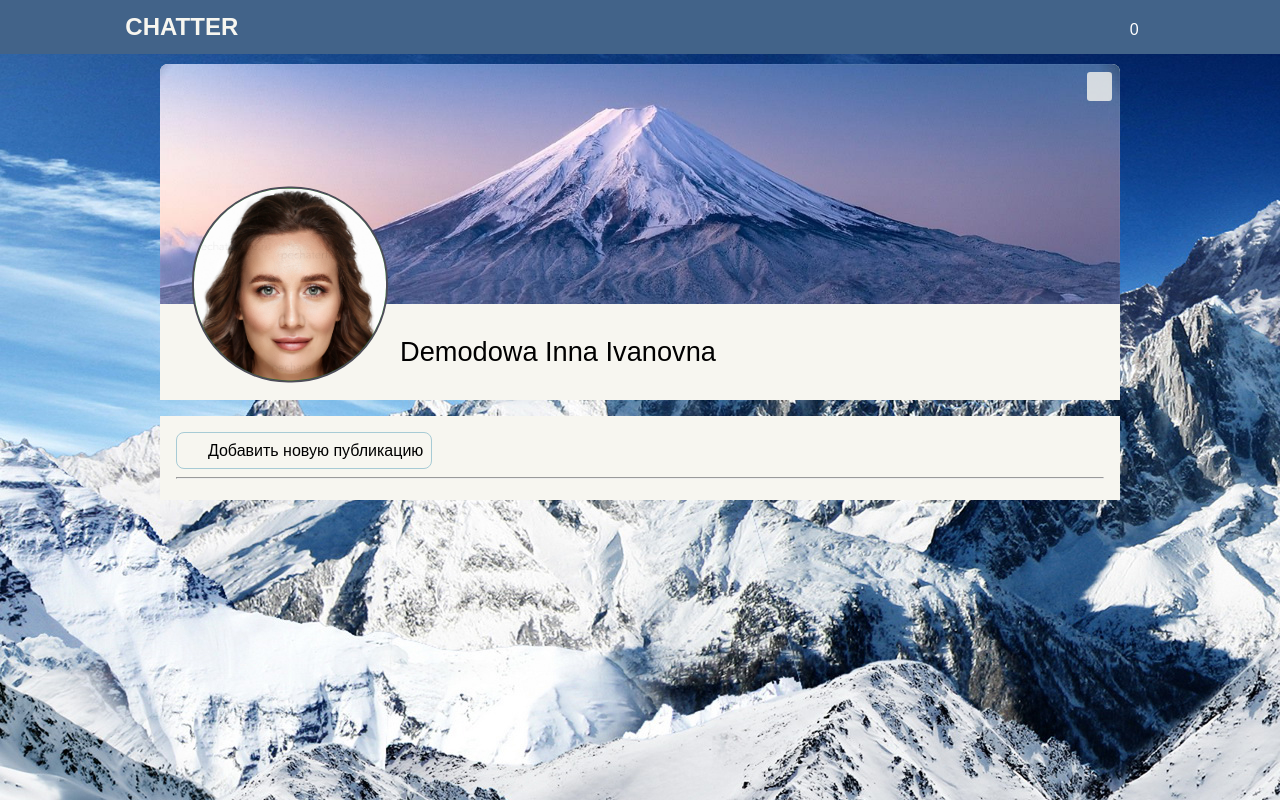
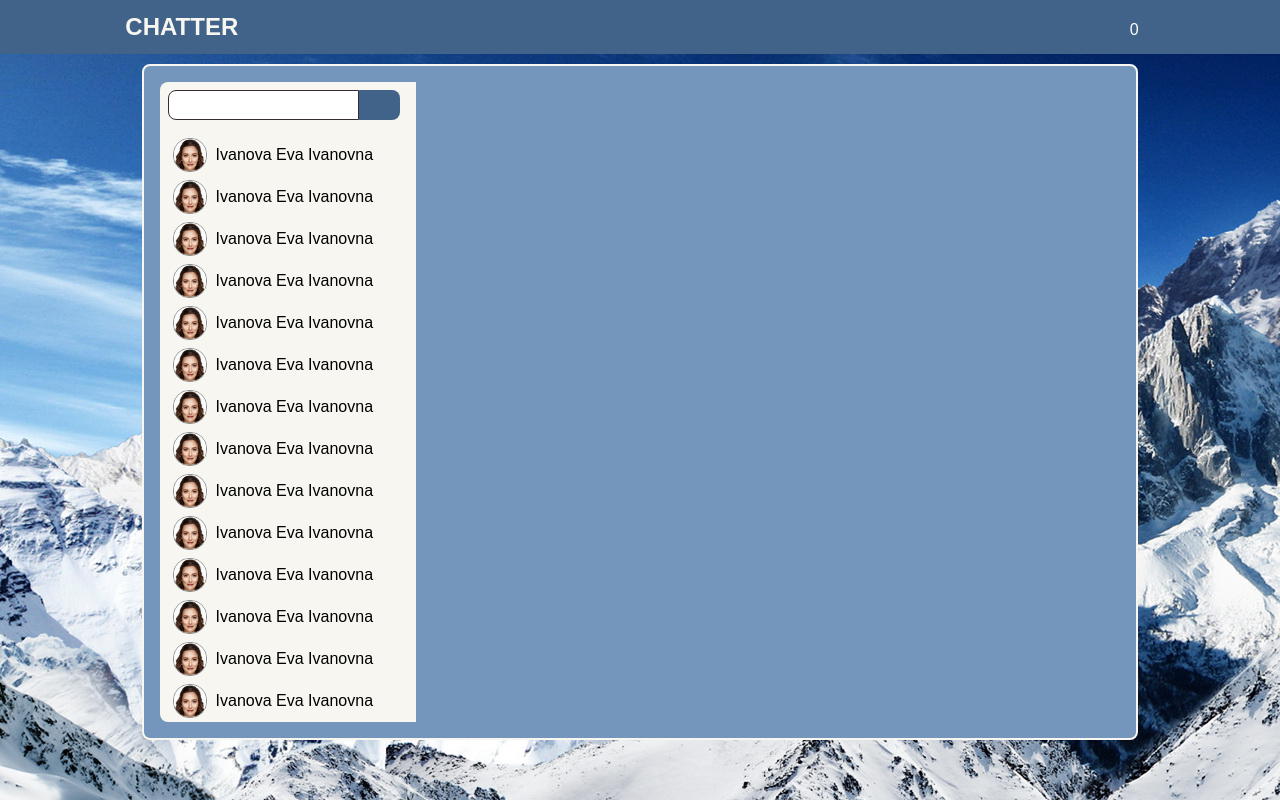
Before and after one commit to RKolbnev/chatter, a Vue app: page /message in a window 1280 px wide. Built offline with nearby package versions, Linux system fonts and the light colour scheme; a web font is replaced by a local one.

Commit message:
Начат дизайн страницы чата.

```diff
--- a/src/components/AppHeader.vue
+++ b/src/components/AppHeader.vue
@@ -5,7 +5,7 @@
       <span>Chatter</span>
     </div>
     <div class="header-btn">
-      <div>
+      <div @click="$router.push('/message')" >
         <span>0</span>
         <i class="fa fa-envelope" aria-hidden="true"></i>
       </div>
--- a/src/sass/blocks/_base.sass
+++ b/src/sass/blocks/_base.sass
@@ -10,3 +10,14 @@ $white: #f7f6f0
   display: flex
   justify-content: center
   align-items: center
+
+.scroll
+  &::-webkit-scrollbar
+    width: 0.8rem
+  &::-webkit-scrollbar-track
+    background-color: #a8b9c9
+  &::-webkit-scrollbar-thumb
+    border: 0.1rem solid transparent
+    border-radius: 1rem
+    background-clip: content-box
+    background-color: #426389
--- /dev/null
+++ b/src/sass/blocks/_messages.sass
@@ -0,0 +1,85 @@
+.messages
+  display: flex
+  flex-direction: row
+  flex-wrap: nowrap
+  width: stretch
+  max-width: 60rem
+  min-width: 40rem
+  height: fit-content
+  max-height: 80vh
+  margin: auto
+  margin-top: 8vh
+  padding: 1rem
+  background-color: lighten(#426389, 20%)
+  border: 2px solid $white
+  border-radius: 0.5rem
+
+.people
+  position: relative
+  display: flex
+  flex-direction: column
+  max-width: 20rem
+  min-width: 15rem
+  height: fit-content
+  max-height: 78vh
+  overflow: auto
+  background-color: $white
+  padding: 0.5rem
+  border-top-left-radius: 0.5rem
+  border-bottom-left-radius: 0.5rem
+  &-search
+    position: fixed
+    display: flex
+    flex-direction: row
+    flex-wrap: nowrap
+    width: 14.5rem
+    & input
+      width: 90%
+      padding: 0.3rem
+      border: 1px solid $black
+      border-top-left-radius: 0.5rem
+      border-bottom-left-radius: 0.5rem
+      outline: none
+      font-size: 1rem
+    & button
+      width: 20%
+      cursor: pointer
+      color: $white
+      background-color: #426389
+      border: none
+      border-top-right-radius: 0.5rem
+      border-bottom-right-radius: 0.5rem
+      outline: none
+  &-list
+    margin-top: 2.5rem
+
+
+.person
+  display: flex
+  flex-direction: row
+  flex-wrap: nowrap
+  align-items: center
+  justify-content: space-around
+  margin-top: 0.5rem
+  border-radius: 0.5rem
+  &__img
+    width: 2rem
+    height: 2rem
+    overflow: hidden
+    border: 1px solid $light-grey
+    border-radius: 1rem
+    & img
+      width: 2rem
+  &__name
+    cursor: pointer
+    font-size: 1rem
+  & i
+    font-size: 1.2rem
+    padding: 0.2rem
+    border-radius: 0.2rem
+    &:hover
+      color: $white
+      background-color: #ca2d2d
+  &:hover
+    background-color: $light-blue
+    text-decoration: underline
--- a/src/sass/blocks/_settings.sass
+++ b/src/sass/blocks/_settings.sass
@@ -8,13 +8,3 @@ body
   font-weight: normal
   box-sizing: border-box
   background: url('../assets/bg-main.jpg') no-repeat top
-
-::-webkit-scrollbar
-  width: 0.8rem
-::-webkit-scrollbar-track
-  background-color: #a8b9c9
-::-webkit-scrollbar-thumb
-  border: 0.1rem solid transparent
-  border-radius: 1rem
-  background-clip: content-box
-  background-color: #426389
--- a/src/sass/main.sass
+++ b/src/sass/main.sass
@@ -4,3 +4,4 @@
 @import './blocks/_registation'
 @import './blocks/_user-page'
 @import './blocks/_change-photo-modal'
+@import './blocks/_messages'
--- a/src/views/Messages.vue
+++ b/src/views/Messages.vue
@@ -1,12 +1,20 @@
 <template>
   <div class="messages">
-    <div class="recipients">
-      <div class="search">
+    <div class="people scroll" >
+      <div class="people-search">
         <input type="text">
-        <button>Поиск</button>
+        <button><i class="fa fa-search" aria-hidden="true"></i></button>
       </div>
-      <div>
-
+      <div class="people-list">
+        <div class="person" v-for="i in 100" :key="i">
+          <div class="person__img">
+            <img src="../assets/test2.jpg" alt="">
+          </div>
+          <div class="person__name">
+            Ivanova Eva Ivanovna
+          </div>
+          <i class="fa fa-trash" aria-hidden="true"></i>
+        </div>
       </div>
     </div>
 
```
Also changed, not shown: src/router/index.js (+4 -5 lines).
